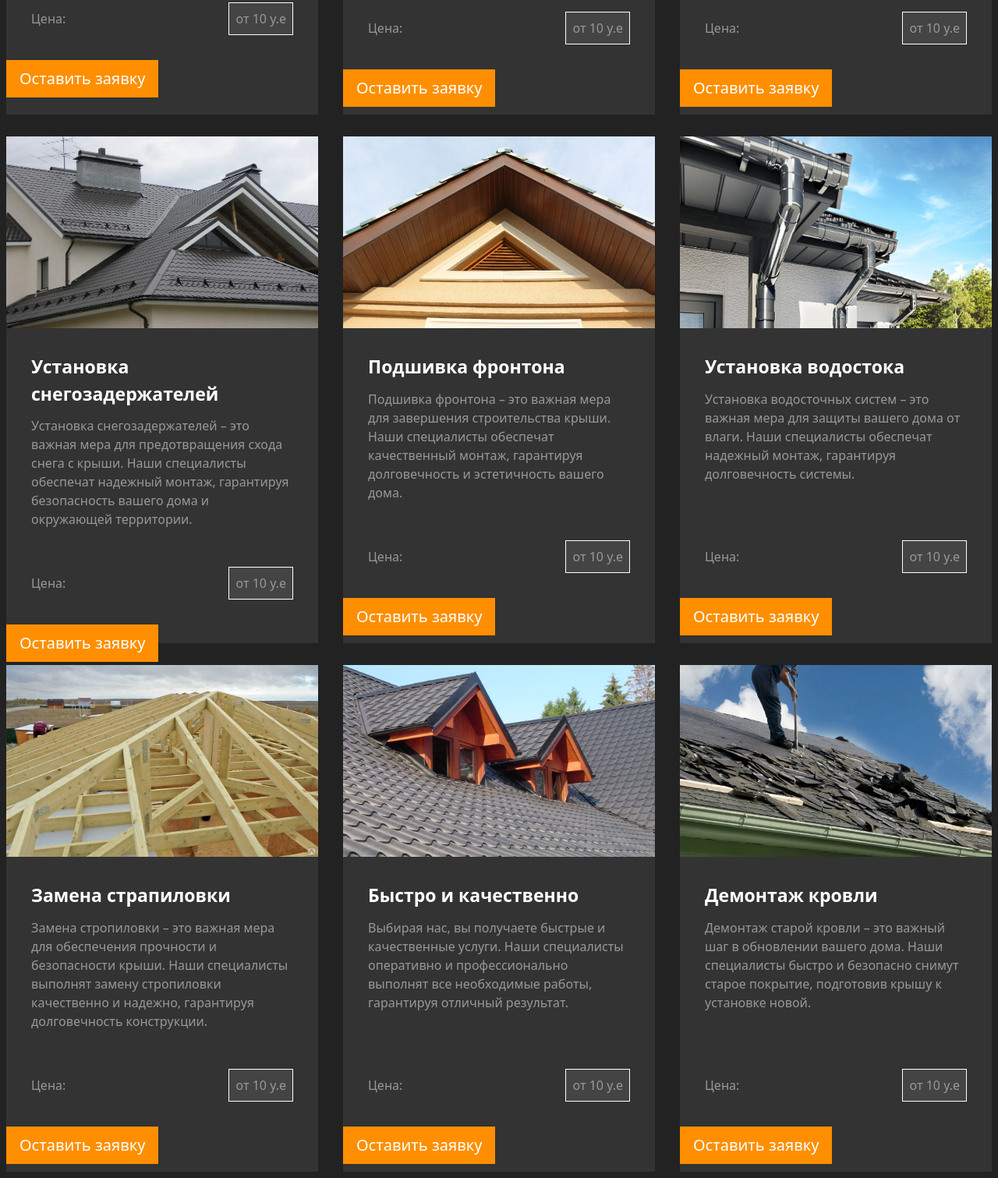
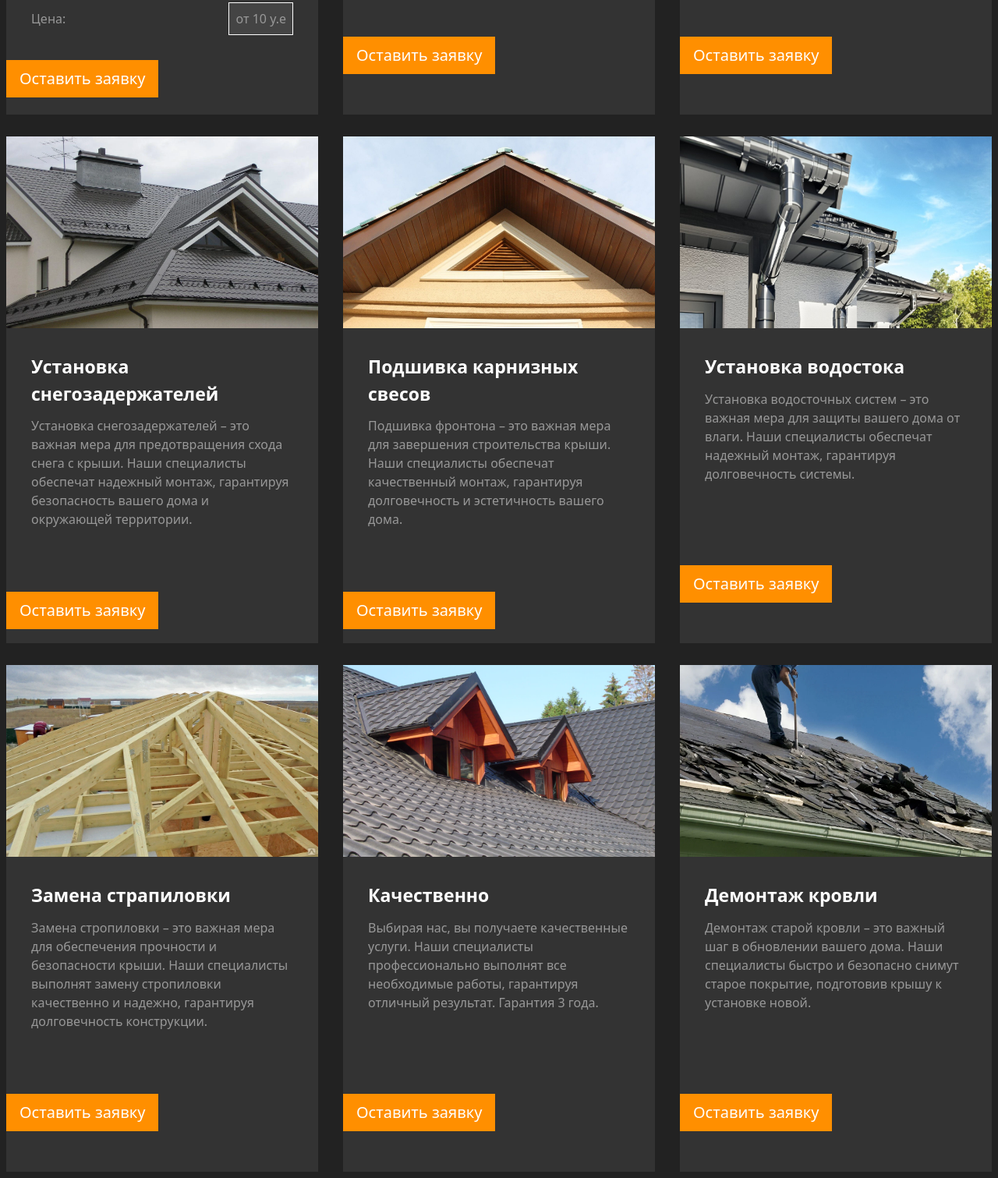
Before and after one commit to qusewen/roof, a website: page index.html in a window 1280 px wide. Shown: the part 1505-3016 px from the top of the page at 78% size. Drawn offline with nearby package versions, Linux system fonts and the light colour scheme.

Commit message:
refactor/ update information

```diff
--- a/index.html
+++ b/index.html
@@ -33,7 +33,7 @@
             <h2 class="text-[25px] md:text-[35px] text-white font-semibold mb-1 md:w-fit w-[240px]">Оставить заявку</h2>
             <p class="text-[12px] md:text-[14px] text-white text-wrap mb-5 md:w-full w-[240px] " style="color: #9e9e82">И мы перезвоним вам в течении 15 минут.</p>
             <div class="flex flex-col gap-4 items-center">
-                <form class="flex flex-col gap-4 items-center" action="sender.php" method="post" data-netlify="true">
+                <form class="flex flex-col gap-4 items-center" action="sender.php" method="post">
                 <input required id="name" name="name" class="text-white text-[20px] md:w-[280px] w-[240px] outline-0  border-b border-white bg-transparent p-2" placeholder="Имя:"/>
                 <input required id="phone" name="phone" class="text-white text-[20px] md:w-[280px] w-[240px] outline-0  border-b border-white bg-transparent p-2" placeholder="Телефон:"/>
                 <input required id="text" name="text" class="text-white text-[20px] md:w-[280px] w-[240px] outline-0  border-b border-white bg-transparent p-2" placeholder="Комментарий:"/>
@@ -135,9 +135,7 @@
                <div class="md:p-8 p-3">
                    <h2 class="text-[23px] mb-3 font-semibold">Замена обрешетки</h2>
                    <p class="mb-12 h-[145px]" style="color: #989898">Замена обрешетки – это важный процесс для прочности и долговечности кровли. Наши мастера выполнят работу быстро и качественно, обеспечивая надежную основу для вашего покрытия.</p>
-                   <div class="flex justify-between items-center w-full"> <p style="color: #989898">Цена: </p>
-                       <p  class="p-2 border-white border" style="background: #444444; color: #989898">от 10 у.е</p>
-                   </div>
+
                </div>
                <button class="pl-4 open-modal text-[20px] md:w-fit w-[90%] text-white pr-4 pt-2 pb-2 border hover:!bg-transparent duration-300 ease-in-out" style="border-color: #ff8f00; background: #ff8f00">Оставить заявку</button>
 
@@ -147,9 +145,7 @@
                <div class="md:p-8 p-3">
                    <h2 class="text-[23px] mb-3 font-semibold">Утепление крыши</h2>
                    <p class="mb-12 h-[145px]" style="color: #989898">Утепление крыши – важный этап для сохранения тепла в доме. Наши специалисты используют современные материалы, обеспечивая надежную теплоизоляцию и комфорт круглый год.</p>
-                   <div class="flex justify-between items-center w-full"> <p style="color: #989898">Цена: </p>
-                       <p  class="p-2 border-white border" style="background: #444444; color: #989898">от 10 у.е</p>
-                   </div>
+
                </div>
                <button class="pl-4 open-modal text-[20px] md:w-fit w-[90%] text-white pr-4 pt-2 pb-2 border hover:!bg-transparent duration-300 ease-in-out" style="border-color: #ff8f00; background: #ff8f00">Оставить заявку</button>
            </div>
@@ -158,20 +154,15 @@
                <div class="md:p-8 p-3">
                    <h2 class="text-[23px] mb-3 font-semibold">Установка снегозадержателей</h2>
                    <p class="mb-12 h-[145px]" style="color: #989898">Установка снегозадержателей – это важная мера для предотвращения схода снега с крыши. Наши специалисты обеспечат надежный монтаж, гарантируя безопасность вашего дома и окружающей территории.</p>
-                   <div class="flex justify-between items-center w-full"> <p style="color: #989898">Цена: </p>
-                       <p  class="p-2 border-white border" style="background: #444444; color: #989898">от 10 у.е</p>
-                   </div>
+
                </div>
                <button class="pl-4 open-modal text-[20px] md:w-fit w-[90%] text-white pr-4 pt-2 pb-2 border hover:!bg-transparent duration-300 ease-in-out" style="border-color: #ff8f00; background: #ff8f00">Оставить заявку</button>
            </div>
            <div class="sm:w-[350px] md:w-[400px] w-[300px] sm:min-h-[650px] max-h-[650px] text-white md:pb-10 pb-7" style="background: #333333">
-               <img src="./assets/roof6.jpg" class="w-[420px] h-[246px] max-h-[246px]" alt="Подшивка фронтона"/>
+               <img src="./assets/roof6.jpg" class="w-[420px] h-[246px] max-h-[246px]" alt="Подшивка карнизных свесов"/>
                <div class="md:p-8 p-3">
-                   <h2 class="text-[23px] mb-3 font-semibold">Подшивка фронтона</h2>
+                   <h2 class="text-[23px] mb-3 font-semibold">Подшивка карнизных свесов</h2>
                    <p class="mb-12 h-[145px]" style="color: #989898">Подшивка фронтона – это важная мера для завершения строительства крыши. Наши специалисты обеспечат качественный монтаж, гарантируя долговечность и эстетичность вашего дома.</p>
-                   <div class="flex justify-between items-center w-full"> <p style="color: #989898">Цена: </p>
-                       <p  class="p-2 border-white border" style="background: #444444; color: #989898">от 10 у.е</p>
-                   </div>
                </div>
                <button class="pl-4 open-modal text-[20px] md:w-fit w-[90%] text-white pr-4 pt-2 pb-2 border hover:!bg-transparent duration-300 ease-in-out" style="border-color: #ff8f00; background: #ff8f00">Оставить заявку</button>
            </div>
@@ -180,9 +171,7 @@
                <div class="md:p-8 p-3">
                    <h2 class="text-[23px] mb-3 font-semibold">Установка водостока</h2>
                    <p class="mb-12 h-[145px]" style="color: #989898">Установка водосточных систем – это важная мера для защиты вашего дома от влаги. Наши специалисты обеспечат надежный монтаж, гарантируя долговечность системы.</p>
-                   <div class="flex justify-between items-center w-full"> <p style="color: #989898">Цена: </p>
-                       <p  class="p-2 border-white border" style="background: #444444; color: #989898">от 10 у.е</p>
-                   </div>
+
                </div>
                <button class="pl-4 open-modal text-[20px] md:w-fit w-[90%] text-white pr-4 pt-2 pb-2 border hover:!bg-transparent duration-300 ease-in-out" style="border-color: #ff8f00; background: #ff8f00">Оставить заявку</button>
            </div>
@@ -191,20 +180,16 @@
                <div class="md:p-8 p-3">
                    <h2 class="text-[23px] mb-3 font-semibold">Замена страпиловки</h2>
                    <p class="mb-12 h-[145px]" style="color: #989898">Замена стропиловки – это важная мера для обеспечения прочности и безопасности крыши. Наши специалисты выполнят замену стропиловки качественно и надежно, гарантируя долговечность конструкции.</p>
-                   <div class="flex justify-between items-center w-full"> <p style="color: #989898">Цена: </p>
-                       <p  class="p-2 border-white border" style="background: #444444; color: #989898">от 10 у.е</p>
-                   </div>
+
                </div>
                <button class="pl-4 open-modal text-[20px] md:w-fit w-[90%] text-white pr-4 pt-2 pb-2 border hover:!bg-transparent duration-300 ease-in-out" style="border-color: #ff8f00; background: #ff8f00">Оставить заявку</button>
            </div>
            <div class="sm:w-[350px] md:w-[400px] w-[300px] sm:min-h-[650px] max-h-[650px] text-white md:pb-10 pb-7" style="background: #333333">
                <img src="./assets/roof10.jpg" class="w-[420px] h-[246px] max-h-[246px]" alt="Быстро и качественно"/>
                <div class="md:p-8 p-3">
-                   <h2 class="text-[23px] mb-3 font-semibold">Быстро и качественно</h2>
-                   <p class="mb-12 h-[145px]" style="color: #989898">Выбирая нас, вы получаете быстрые и качественные услуги. Наши специалисты оперативно и профессионально выполнят все необходимые работы, гарантируя отличный результат.</p>
-                   <div class="flex justify-between items-center w-full"> <p style="color: #989898">Цена: </p>
-                       <p  class="p-2 border-white border" style="background: #444444; color: #989898">от 10 у.е</p>
-                   </div>
+                   <h2 class="text-[23px] mb-3 font-semibold">Качественно</h2>
+                   <p class="mb-12 h-[145px]" style="color: #989898">Выбирая нас, вы получаете качественные услуги. Наши специалисты профессионально выполнят все необходимые работы, гарантируя отличный результат. Гарантия 3 года.</p>
+
                </div>
                <button class="pl-4 open-modal text-[20px] md:w-fit w-[90%] text-white pr-4 pt-2 pb-2 border hover:!bg-transparent duration-300 ease-in-out" style="border-color: #ff8f00; background: #ff8f00">Оставить заявку</button>
            </div>
@@ -213,9 +198,7 @@
                <div class="md:p-8 p-3">
                    <h2 class="text-[23px] mb-3 font-semibold">Демонтаж кровли</h2>
                    <p class="mb-12 h-[145px]" style="color: #989898">Демонтаж старой кровли – это важный шаг в обновлении вашего дома. Наши специалисты быстро и безопасно снимут старое покрытие, подготовив крышу к установке новой.</p>
-                   <div class="flex justify-between items-center w-full"> <p style="color: #989898">Цена: </p>
-                       <p  class="p-2 border-white border" style="background: #444444; color: #989898">от 10 у.е</p>
-                   </div>
+
                </div>
                <button class="pl-4 open-modal text-[20px] md:w-fit w-[90%] text-white pr-4 pt-2 pb-2 border hover:!bg-transparent duration-300 ease-in-out" style="border-color: #ff8f00; background: #ff8f00">Оставить заявку</button>
            </div>
```
